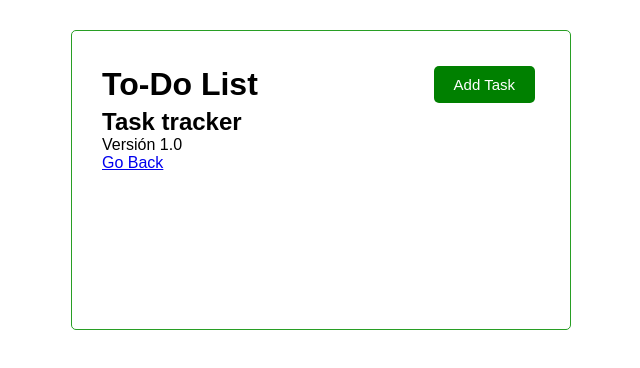
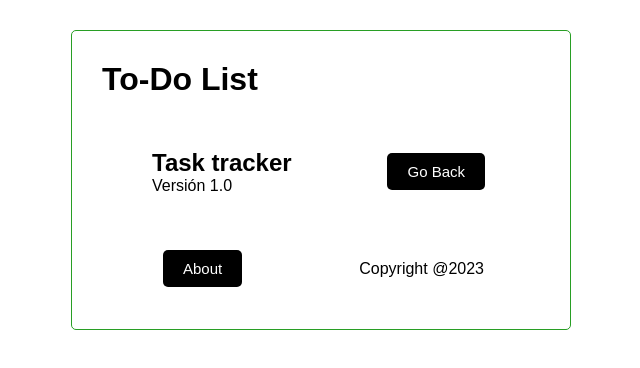
Before and after one commit to euge-gomez/taskListAngular, an Angular app: page /about in a window 1280 px wide. Shown: the top 368 px of the page, without its empty margins (319-959 px from the left). Built offline with nearby package versions, Linux system fonts and the light colour scheme.

Commit message:
Footer y eliminación boton del About

```diff
--- a/src/app/app.component.html
+++ b/src/app/app.component.html
@@ -1,4 +1,5 @@
 <div class="container">
   <app-header></app-header>
   <router-outlet></router-outlet>
+  <app-footer></app-footer>
 </div>
--- a/src/app/app.module.ts
+++ b/src/app/app.module.ts
@@ -13,6 +13,7 @@
 import { FontAwesomeModule } from '@fortawesome/angular-fontawesome';
 import { AddTaskComponent } from './components/add-task/add-task.component';
 import { AboutComponent } from './components/about/about.component';
+import { FooterComponent } from './components/footer/footer.component';
 
 const appRoutes: Routes = [
 
@@ -30,7 +31,8 @@
     TasksComponent,
     TasksItemComponent,
     AddTaskComponent,
-    AboutComponent
+    AboutComponent,
+    FooterComponent
   ],
   imports: [
     BrowserModule,
--- a/src/app/components/about/about.component.html
+++ b/src/app/components/about/about.component.html
@@ -1,5 +1,13 @@
-<div>
-    <h2>Task tracker</h2>
-    <p>Versión 1.0</p>
-    <a routerLink="/">Go Back</a>
+<div class="about">
+    <div>
+        <h2>Task tracker</h2>
+        <p>Versión 1.0</p>
+    </div>
+
+    <a
+        routerLink="/"
+        class="btn"
+    >
+        Go Back
+    </a>
 </div>
--- /dev/null
+++ b/src/app/components/footer/footer.component.html
@@ -0,0 +1,11 @@
+<footer class="footer">
+
+    <a
+        routerLink="/about"
+        class="btn"
+    >
+        About
+    </a>
+    <p>Copyright @2023</p>
+
+</footer>
--- a/src/app/components/header/header.component.html
+++ b/src/app/components/header/header.component.html
@@ -4,5 +4,6 @@
         color="{{showAddTask ? 'red' : 'green'}}"
         text="{{showAddTask ? 'Close Task' : 'Add Task'}}"
         (btnClick)="toggleAddTask()"
+        *ngIf="hasRoute('/')"
     ></app-button>
 </header>
--- a/src/app/components/header/header.component.ts
+++ b/src/app/components/header/header.component.ts
@@ -1,6 +1,8 @@
 import { Component, OnInit} from '@angular/core';
 import { UiService } from 'src/app/service/ui.service';
 import { Subscription } from 'rxjs';
+import { Router } from '@angular/router';
+
 @Component({
   selector: 'app-header',
   templateUrl: './header.component.html',
@@ -12,7 +14,8 @@
   subscription?: Subscription;
 
   constructor(
-    private uiService:UiService
+    private uiService:UiService,
+    private router:Router
   ) {
     this.subscription = this.uiService.onToggle().subscribe(value => this.showAddTask = value)
   }
@@ -23,4 +26,8 @@
   toggleAddTask(){
     this.uiService.toggleAddTask();
   }
+
+  hasRoute(route: string) {
+    return this.router.url === route
+  }
 }
--- a/src/styles.css
+++ b/src/styles.css
@@ -77,3 +77,15 @@
     flex: 2;
     height: 20px;
 }
+.about {
+    margin: 50px;
+    display: flex;
+    justify-content: space-between;
+    align-items: center;
+}
+.footer {
+    margin-top: 40px;
+    display: flex;
+    align-items: center;
+    justify-content: space-around;
+}
```
Also changed, not shown: src/app/components/footer/footer.component.ts (added, +10 -0 lines), src/app/components/footer/footer.component.css (added).
